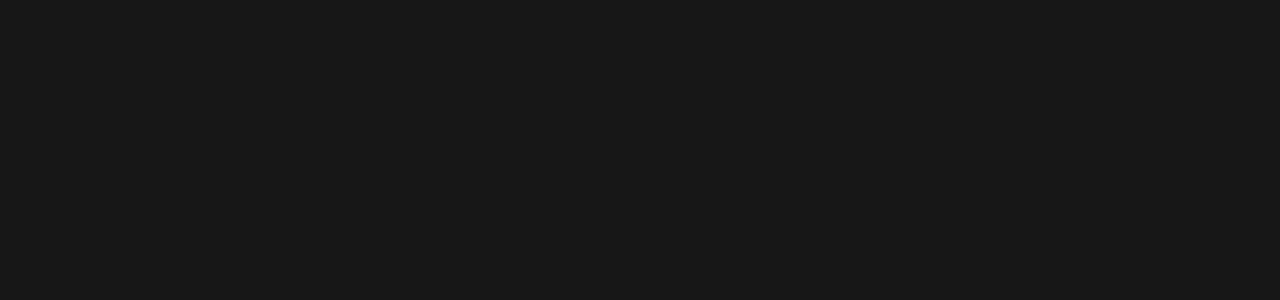
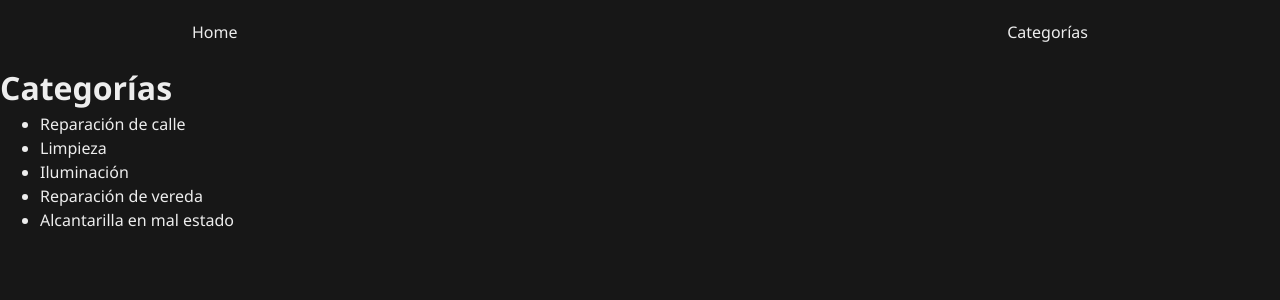
Before and after one commit to sebapkfd/city-app, a React (Vite) app: page /categories in a window 1280 px wide. Shown: the top 300 px of the page. Built offline with nearby package versions, Linux system fonts and the light colour scheme.

Commit message:
Started working on Categories

```diff
--- a/src/App.tsx
+++ b/src/App.tsx
@@ -2,12 +2,18 @@
 import "./App.css";
 import IssuePage from "./components/IssuePage";
 import Home from "./components/Home";
+import Categories from "./components/Categories";
+import Header from "./components/Header";
+import Category from "./components/Category";
 
 function App() {
   return (
     <div>
+      <Header />
       <Routes>
         <Route path="/" element={<Home />}/>
+        <Route path="/categories/:id" element={<Category />}/>
+        <Route path="/categories" element={<Categories />}/>
         <Route path="/:id" element={<IssuePage />}/>
       </Routes>
     </div>
--- /dev/null
+++ b/src/components/Categories.tsx
@@ -0,0 +1,43 @@
+import { useState, useEffect } from "react";
+import { Link } from "react-router-dom";
+
+type Tag = {
+  id: number;
+  name: string;
+};
+
+const Categories = () => {
+  const [tags, setTags] = useState<Tag[]>([]);
+
+  const getData = async () => {
+    const response = await fetch("http://localhost:5173/src/assets/tags.json", {
+      headers: {
+        "Content-Type": "application/json",
+        Accept: "application/json",
+      },
+    });
+    const data = await response.json();
+    setTags(data);
+  };
+
+  useEffect(() => {
+    getData();
+  }, []);
+
+  return (
+    <div className="categories">
+      <h1>Categorías</h1>
+      <ul>
+        {tags?.map((tag, index) => (
+          <li key={tag.name + "-" + index}>
+            <Link to={"/categories/" + tag.id}>
+            {tag.name}
+            </Link>
+            </li>
+        ))}
+      </ul>
+    </div>
+  );
+};
+
+export default Categories;
--- /dev/null
+++ b/src/components/Category.tsx
@@ -0,0 +1,58 @@
+import { useEffect, useState } from "react";
+import { Link } from "react-router-dom";
+import { useParams } from "react-router-dom";
+import IssueItem from "./IssueItem";
+
+type Issue = {
+  id: number;
+  title: string;
+  pictures: string[];
+  description: string;
+  date: string;
+  tags: number[];
+};
+
+const Category = () => {
+  const [issues, setIssues] = useState<Issue[] | null>(null);
+  let { id } = useParams();
+
+  const getData = async () => {
+    const response = await fetch(
+      "http://localhost:5173/src/assets/dummy-issues.json",
+      {
+        headers: {
+          "Content-Type": "application/json",
+          Accept: "application/json",
+        },
+      }
+    );
+    const data = await response.json();
+    // console.log(data);
+
+    let filteredIssues: Issue[] = data.filter(
+      (issue: Issue) => id && issue.tags.includes(parseInt(id))
+    );
+    console.log(filteredIssues);
+
+    setIssues(filteredIssues);
+  };
+
+  useEffect(() => {
+    getData();
+  }, []);
+
+  return issues ? (
+    <div className="home">
+      <h1>Category</h1>
+      <div className="issues-list">
+        {issues?.map((issue, index) => (
+          <Link to={"/" + issue.id}>
+            <IssueItem issue={issue} key={`issue-${index}`} />
+          </Link>
+        ))}
+      </div>
+    </div>
+  ) : null;
+};
+
+export default Category;
```
